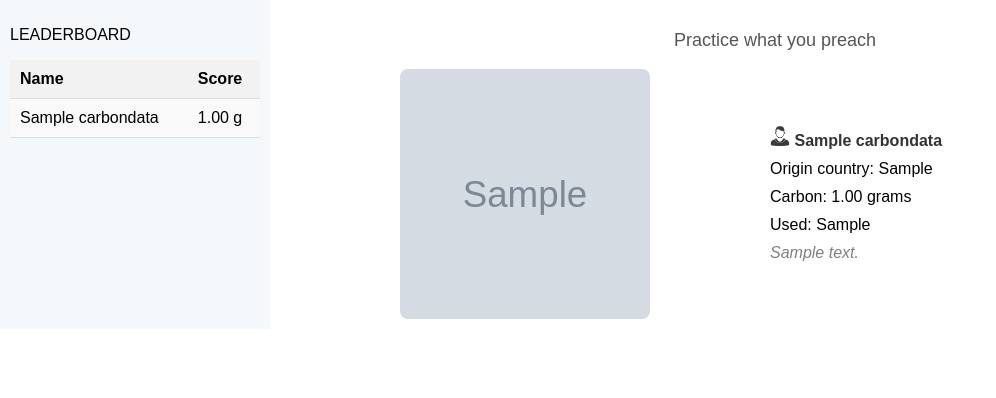
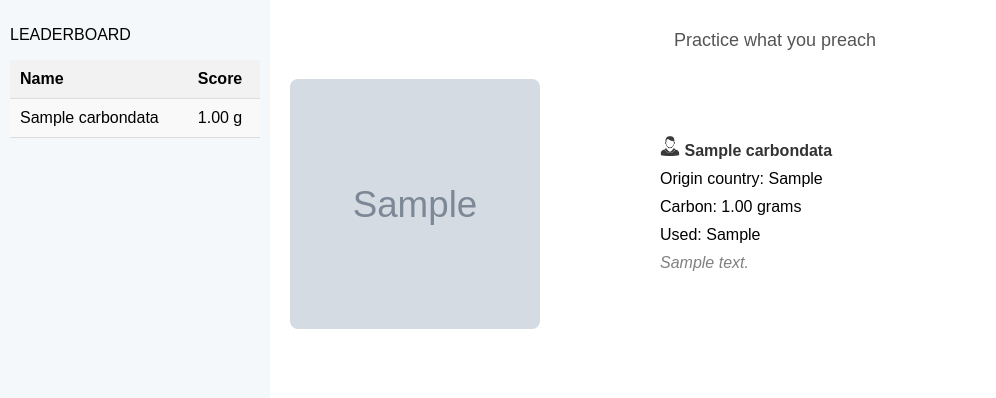
Before and after one commit to wrathchild14/carbon-footprint-shamer, a Django app: template server/templates/data_list.html in a window 1280 px wide. Shown: the part 114-512 px from the top of the page, without its empty margins (0-996 px from the left). Run offline with Django 4.2, Linux system fonts and the light colour scheme; the template is opened without the code that fills it: values that come from a table or form of the project are taken from there, others are empty; tables that the repository leaves empty hold one stand-in row (values such as "Sample post"); grey boxes marked "Sample" are stand-in pictures.

Commit message:
fix html

```diff
--- a/server/templates/data_list.html
+++ b/server/templates/data_list.html
@@ -100,14 +100,17 @@
             padding: 10px;
         }
 
-        .tweet {
+        .emission_entry {
             display: flex;
             align-items: center;
             gap: 20px;
-            padding-left: 120px;
+            margin-bottom: 50px; /* Add margin-bottom to create separation between entries */
+            {#border: 1px solid #ccc; /* Add a border to the emission entry */#}
+            {#border-radius: 8px; /* Add border radius for rounded corners */#}
+            padding: 10px;
         }
 
-        .tweet-image {
+        .entry_image {
             flex-shrink: 0;
             width: 250px;
             height: 250px;
@@ -128,7 +131,7 @@
             padding-left: 100px;
         }
 
-        .tweet-actions {
+        .entry_field {
             padding-top: 10px;
             display: flex;
             gap: 10px;
@@ -234,25 +237,25 @@
 
 
         {% for data in carbon_data %}
-            <div class="tweet">
-                <img src="..{{ data.image_path.url }}" alt="User Picture" class="tweet-image">
+            <div class="emission_entry">
+                <img src="..{{ data.image_path.url }}" alt="User Picture" class="entry_image">
                 <div class="user-info">
                     <img src="/api/media/avatar.png" alt="User Picture" class="avatar-image">
                     <span class="username username-style">{{ data.name }}</span>
 
-                    <div class="tweet-actions">
+                    <div class="entry_field">
                         <span>Origin country: {{ data.country }}</span>
                     </div>
 
-                    <div class="tweet-actions">
+                    <div class="entry_field">
                         <span>Carbon: {{ data.carbon }} grams</span>
                     </div>
 
-                    <div class="tweet-actions">
+                    <div class="entry_field">
                         <span>Used: {{ data.damages }}</span>
                     </div>
 
-                    <div class="tweet-actions">
+                    <div class="entry_field">
                         <span class="message-prompt">{{ data.message }}</span>
                     </div>
                 </div>
```
